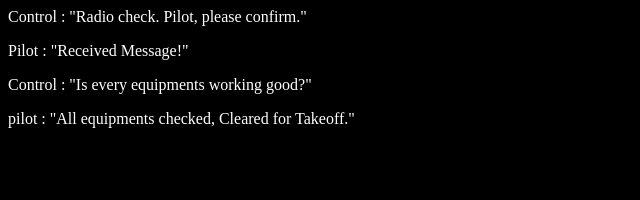
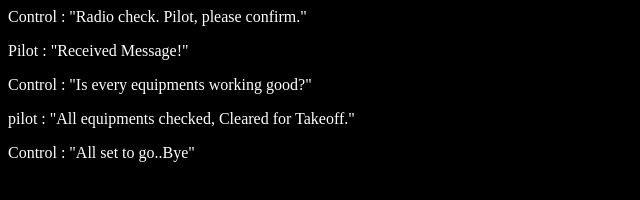
Before and after one commit to MSSangeetha/communication-log1, a plain HTML site: page index.html in a window 1280 px wide. Shown: the whole page, without its empty margins (0-640 px from the left). Drawn offline with Linux system fonts and the light colour scheme.

Commit message:
Added fifth line

```diff
--- a/index.html
+++ b/index.html
@@ -7,5 +7,7 @@
       <p>Pilot : "Received Message!"</p>
       <p>Control : "Is every equipments working good?"</p>
       <p>pilot : "All equipments checked, Cleared for Takeoff."</p>
+      <p>Control : "All set to go..Bye"</p>
+
    </body>
 </html>
```
